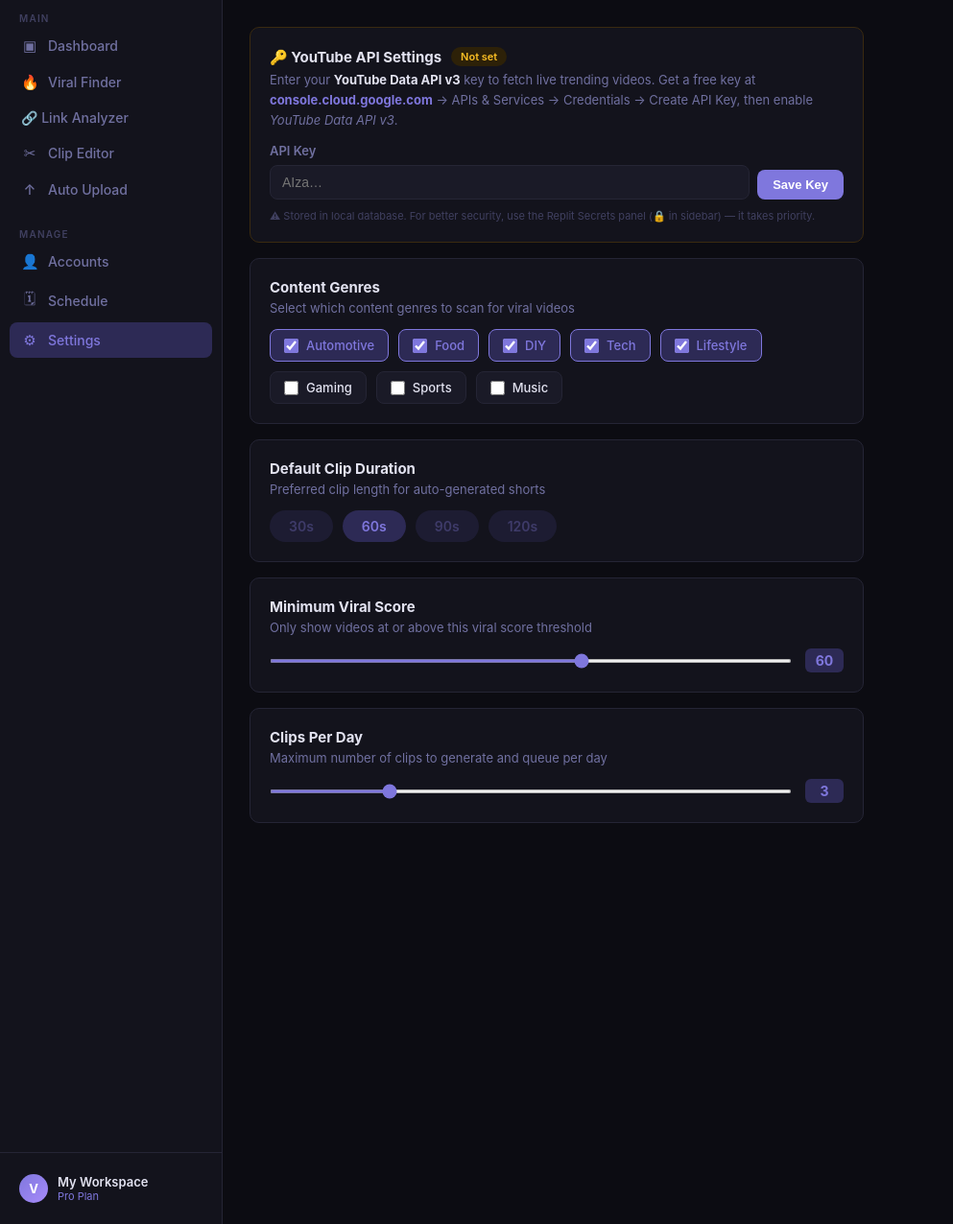
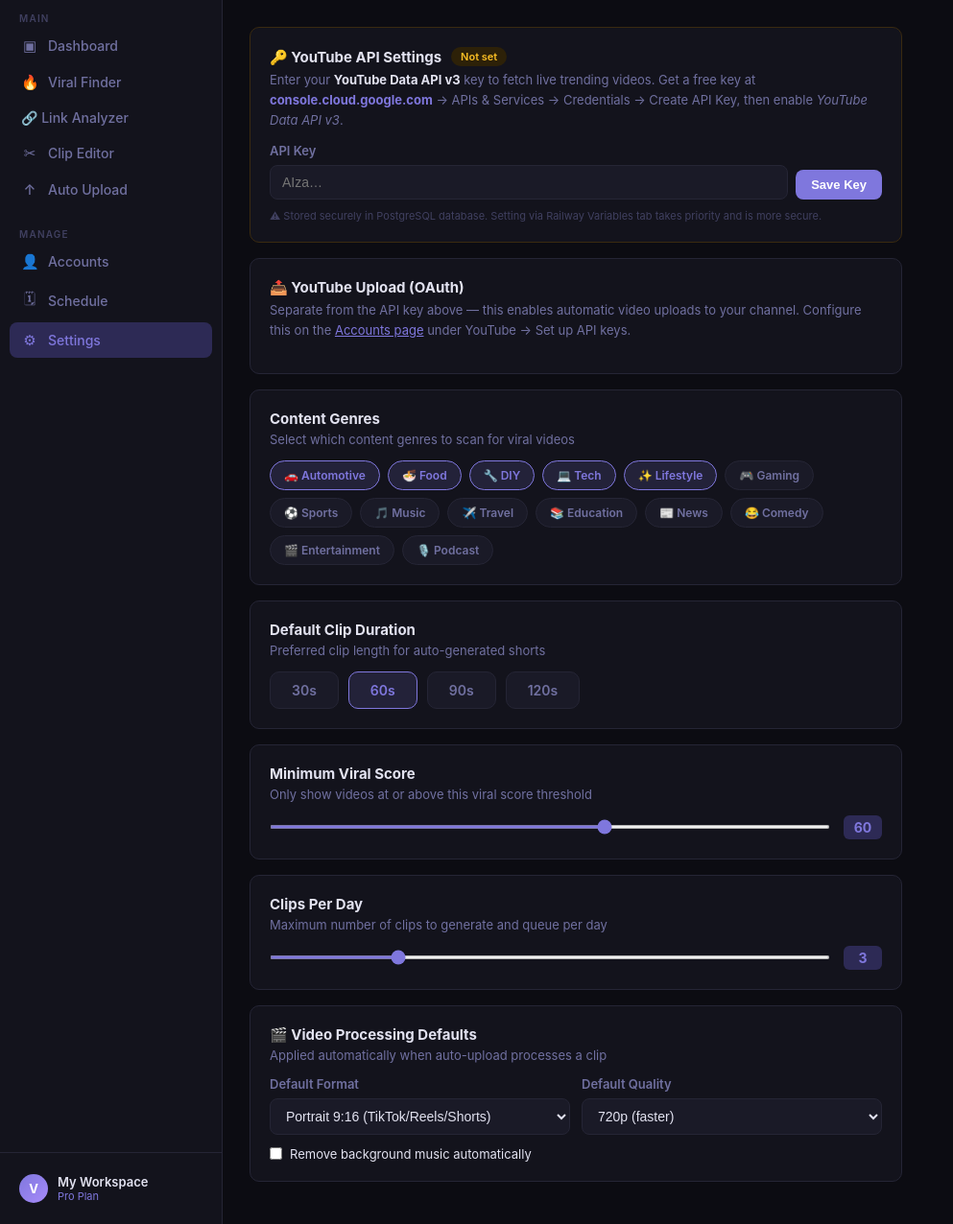
Before and after one commit to ahmadfauzi1312/viralcut-pro, a Flask app: page /settings in a window 1280 px wide. Shown: the part 74-1350 px from the top of the page at 96% size, without its empty margins (0-993 px from the left). Run offline with Flask 3, Linux system fonts and the light colour scheme; data comes from the database, SQL or seed files in the repository; some libraries are stand-ins or nearby versions.

Commit message:
Update settings.html

```diff
--- a/templates/settings.html
+++ b/templates/settings.html
@@ -8,7 +8,14 @@
 {% endblock %}
 
 {% block content %}
-<div style="max-width:640px">
+<style>
+.dur-btn{padding:10px 22px;font-size:14px;cursor:pointer;border-radius:10px;border:1px solid var(--border);background:var(--surface2);color:var(--text-muted);font-weight:600;transition:all .15s}
+.dur-btn.sel{border-color:var(--accent);background:rgba(127,119,221,.15);color:var(--accent);opacity:1}
+.genre-chip{padding:7px 14px;border-radius:20px;border:1px solid var(--border);background:var(--surface2);color:var(--text-muted);font-size:12px;font-weight:600;cursor:pointer;transition:all .15s;display:inline-flex;align-items:center;gap:5px}
+.genre-chip.sel{border-color:var(--accent);background:rgba(127,119,221,.15);color:var(--accent)}
+.genre-grid{display:flex;flex-wrap:wrap;gap:8px}
+</style>
+<div style="max-width:680px">
 
     <!-- API SETTINGS -->
     <div class="card" style="margin-bottom:16px;border-color:{% if api_key_configured %}#2a4a2a{% else %}#3a2a10{% endif %}">
@@ -25,7 +32,7 @@
             Get a free key at <strong style="color:var(--accent)">console.cloud.google.com</strong> → APIs & Services → Credentials → Create API Key, then enable <em>YouTube Data API v3</em>.
             {% if env_key_set %}
             <div style="margin-top:8px;padding:8px 12px;background:#0e2018;border-radius:6px;border:1px solid #1a4a28;font-size:12px;color:var(--green)">
-                ✓ A key is set via Replit Secrets (takes priority over the field below)
+                ✓ A key is set via Railway environment variable (takes priority over the field below)
             </div>
             {% endif %}
         </div>
@@ -46,7 +53,16 @@
         <form id="clear-key-form" method="POST" action="/settings/clear-api-key"></form>
         {% endif %}
         <div style="margin-top:10px;font-size:11px;color:var(--text-faint)">
-            ⚠ Stored in local database. For better security, use the Replit Secrets panel (🔒 in sidebar) — it takes priority.
+            ⚠ Stored securely in PostgreSQL database. Setting via Railway Variables tab takes priority and is more secure.
+        </div>
+    </div>
+
+    <!-- YouTube OAuth Settings -->
+    <div class="card" style="margin-bottom:16px">
+        <div style="font-size:15px;font-weight:700;margin-bottom:4px">📤 YouTube Upload (OAuth)</div>
+        <div style="font-size:13px;color:var(--text-muted);margin-bottom:14px;line-height:1.6">
+            Separate from the API key above — this enables automatic video uploads to your channel.
+            Configure this on the <a href="/accounts" style="color:var(--accent)">Accounts page</a> under YouTube → Set up API keys.
         </div>
     </div>
 
@@ -55,13 +71,18 @@
         <div class="card" style="margin-bottom:16px">
             <div style="font-size:15px;font-weight:700;margin-bottom:4px">Content Genres</div>
             <div style="font-size:13px;color:var(--text-muted);margin-bottom:14px">Select which content genres to scan for viral videos</div>
-            <div class="checkbox-group">
+            <div class="genre-grid">
                 {% set active_genres = settings.genres.split(',') %}
-                {% for genre in ['Automotive', 'Food', 'DIY', 'Tech', 'Lifestyle', 'Gaming', 'Sports', 'Music'] %}
-                <label class="checkbox-item">
+                {% set genre_icons = {
+                    'Automotive':'🚗','Food':'🍜','DIY':'🔧','Tech':'💻','Lifestyle':'✨',
+                    'Gaming':'🎮','Sports':'⚽','Music':'🎵','Travel':'✈️','Education':'📚',
+                    'News':'📰','Comedy':'😂','Entertainment':'🎬','Podcast':'🎙️'
+                } %}
+                {% for genre in ['Automotive','Food','DIY','Tech','Lifestyle','Gaming','Sports','Music','Travel','Education','News','Comedy','Entertainment','Podcast'] %}
+                <label class="genre-chip {% if genre in active_genres %}sel{% endif %}" onclick="this.classList.toggle('sel'); this.querySelector('input').checked=this.classList.contains('sel')">
                     <input type="checkbox" name="genres" value="{{ genre }}"
-                           {% if genre in active_genres %}checked{% endif %}>
-                    {{ genre }}
+                           {% if genre in active_genres %}checked{% endif %} style="display:none">
+                    {{ genre_icons.get(genre, '📌') }} {{ genre }}
                 </label>
                 {% endfor %}
             </div>
@@ -76,9 +97,7 @@
                     <input type="radio" name="clip_duration" value="{{ dur }}" style="display:none"
                            {% if settings.clip_duration == dur|string %}checked{% endif %}
                            onchange="updateDurBtn()">
-                    <div class="dur-btn badge badge-purple" data-val="{{ dur }}"
-                         style="padding:8px 20px;font-size:14px;cursor:pointer;
-                                {% if settings.clip_duration == dur|string %}opacity:1{% else %}opacity:0.4{% endif %}">
+                    <div class="dur-btn {% if settings.clip_duration == dur|string %}sel{% endif %}" data-val="{{ dur }}">
                         {{ dur }}s
                     </div>
                 </label>
@@ -109,6 +128,32 @@
                 <div class="range-value">{{ settings.clips_per_day }}</div>
             </div>
         </div>
+
+        <div class="card" style="margin-bottom:16px">
+            <div style="font-size:15px;font-weight:700;margin-bottom:4px">🎬 Video Processing Defaults</div>
+            <div style="font-size:13px;color:var(--text-muted);margin-bottom:14px">Applied automatically when auto-upload processes a clip</div>
+            <div style="display:grid;grid-template-columns:1fr 1fr;gap:12px">
+                <div>
+                    <label class="form-label">Default Format</label>
+                    <select name="default_format" class="form-input">
+                        <option value="portrait" {% if settings.default_format == 'portrait' %}selected{% endif %}>Portrait 9:16 (TikTok/Reels/Shorts)</option>
+                        <option value="landscape" {% if settings.default_format == 'landscape' %}selected{% endif %}>Landscape 16:9 (YouTube)</option>
+                        <option value="square" {% if settings.default_format == 'square' %}selected{% endif %}>Square 1:1 (Instagram)</option>
+                    </select>
+                </div>
+                <div>
+                    <label class="form-label">Default Quality</label>
+                    <select name="default_quality" class="form-input">
+                        <option value="720p" {% if settings.default_quality == '720p' %}selected{% endif %}>720p (faster)</option>
+                        <option value="1080p" {% if settings.default_quality == '1080p' %}selected{% endif %}>1080p (recommended)</option>
+                    </select>
+                </div>
+            </div>
+            <label style="display:flex;align-items:center;gap:8px;margin-top:12px;font-size:13px;cursor:pointer">
+                <input type="checkbox" name="remove_bgm" {% if settings.remove_bgm == '1' %}checked{% endif %}>
+                Remove background music automatically
+            </label>
+        </div>
     </form>
 </div>
 
@@ -116,7 +161,7 @@
 function updateDurBtn() {
     document.querySelectorAll('.dur-btn').forEach(btn => {
         const radio = btn.closest('label').querySelector('input[type=radio]');
-        btn.style.opacity = radio.checked ? '1' : '0.4';
+        btn.classList.toggle('sel', radio.checked);
     });
 }
 document.querySelectorAll('input[name=clip_duration]').forEach(r => r.addEventListener('change', updateDurBtn));
```
